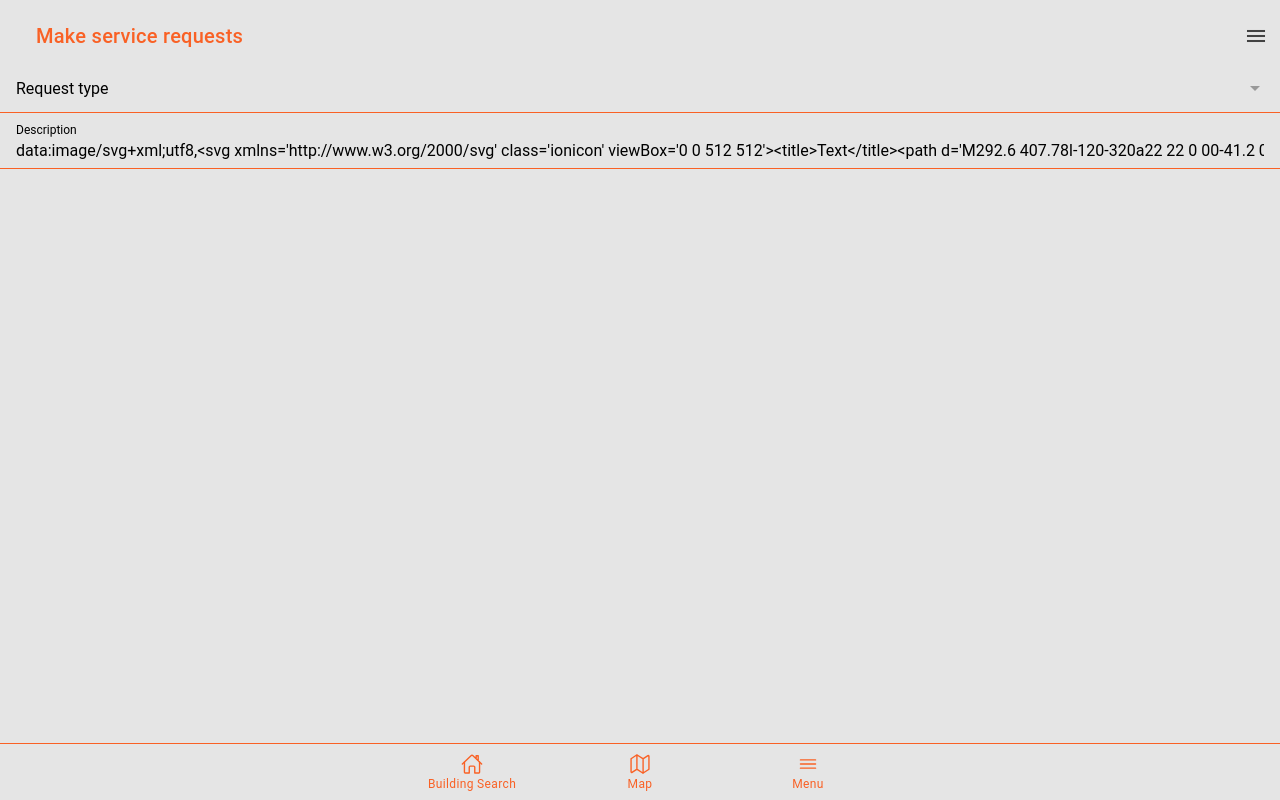
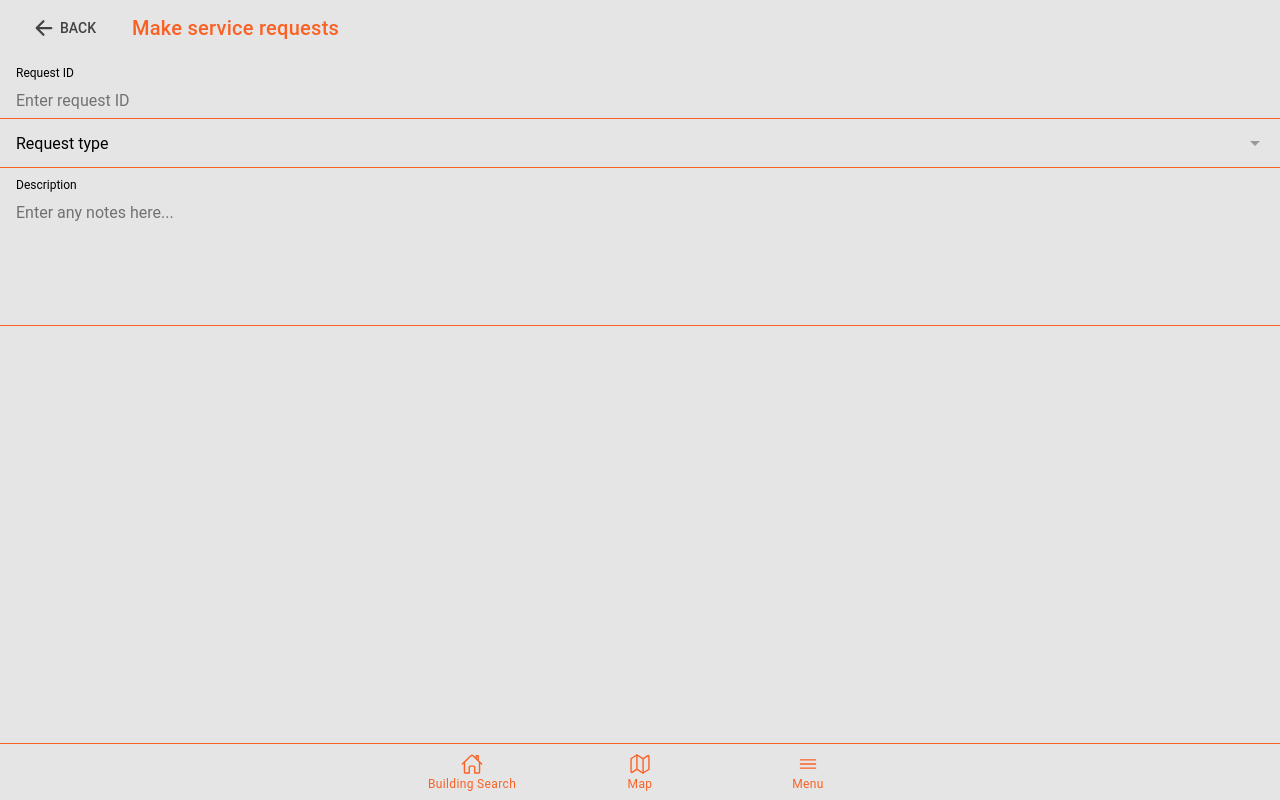
Before and after one commit to Maxjessome/PEJK, a React (Create React App) app in the folder Frontend/: page /Tenent_service_req in a window 1280 px wide. Built offline with nearby package versions, Linux system fonts and the light colour scheme.

Commit message:
BAck buttons included and textboxes

```diff
--- a/Frontend/src/App.tsx
+++ b/Frontend/src/App.tsx
@@ -20,7 +20,8 @@ import About_Us from './pages/About_Us';
 import Tenent_service_req from './pages/Tenent_service_req';
 import Menu_Tab from './pages/Menu_Tab';
 import Tenant_services from './pages/Tenant_services';
-
+import Complete_Job from './pages/Complete_Job';
+import Current_Jobs from './pages/Current_Jobs';
 import React from "react";
 import ReactDOM from "react-dom";
 import { Auth0Provider } from "@auth0/auth0-react";
@@ -43,8 +44,7 @@ import '@ionic/react/css/text-alignment.css';
 import '@ionic/react/css/text-transformation.css';
 import '@ionic/react/css/flex-utils.css';
 import '@ionic/react/css/display.css';
-import Complete_Job from './pages/Complete_Job';
-import Current_Jobs from './pages/Current_Jobs';
+
 
 
 
@@ -70,7 +70,7 @@ const App: React.FC = () => (
           <Route path="/Menu_Tab" component={Menu_Tab} exact={true} />
           <Route path="/Tenant_services" component={Tenant_services} exact={true} />
           <Route path="/Complete_Job" component={Complete_Job} exact={true} />
-          <Route path="Current_Jobs" component={Current_Jobs} exact={true} />
+          <Route path="/Current_Jobs" component={Current_Jobs} exact={true} />
           <Route exact path="/" render={() => <Redirect to="/home" />} />
         </IonRouterOutlet>
       <IonTabs>
--- a/Frontend/src/pages/About_Us.tsx
+++ b/Frontend/src/pages/About_Us.tsx
@@ -1,8 +1,9 @@
 import React, { useState } from 'react';
-import { IonContent, IonHeader, IonPage, IonTitle, IonToolbar, IonInput, IonItem, IonLabel, IonList, IonItemDivider, IonButtons,} from '@ionic/react';
+import { IonContent, IonHeader, IonPage, IonTitle, IonToolbar, IonInput, IonItem, IonLabel, IonList, IonItemDivider, IonButtons, IonBackButton,} from '@ionic/react';
 import './Tab2.css';
 import { Menu } from '../components/Menu';
 import { NavButtons } from '../components/NavButtons';
+import { arrowBack } from 'ionicons/icons';
 
 export const about_Us: React.FC = () => {
   return (
@@ -13,6 +14,9 @@ export const about_Us: React.FC = () => {
                 <IonButtons slot="end">
                     <NavButtons/>
                 </IonButtons>
+                <IonButtons slot="start">
+                        <IonBackButton color="#ffa200" text="Back" icon={arrowBack} defaultHref="/Menu_Tab" />
+                    </IonButtons>
             </IonToolbar>
       </IonHeader>
       <IonContent>
--- a/Frontend/src/pages/Building_Selection.tsx
+++ b/Frontend/src/pages/Building_Selection.tsx
@@ -1,4 +1,4 @@
-import { IonContent, IonItem, IonLabel, IonList, IonListHeader, IonSelect, IonSelectOption, IonPage, IonItemDivider, IonTitle, IonButtons, IonToolbar } from '@ionic/react';
+import { IonContent, IonItem, IonLabel, IonList, IonListHeader, IonSelect, IonSelectOption, IonPage, IonItemDivider, IonTitle, IonButtons, IonToolbar, IonButton } from '@ionic/react';
 import Listing from '../components/Buildings';
 import React, { useEffect, useState } from 'react';
 import axios from 'axios';
@@ -42,7 +42,6 @@ export const Building_Selection: React.FC = () => {
   return(
     <IonPage>
       <IonContent>
-        <IonList>
           <IonListHeader>
           <IonToolbar>
               <IonTitle>Building Selection</IonTitle>
@@ -56,7 +55,9 @@ export const Building_Selection: React.FC = () => {
           Filters
         </IonLabel>
       </IonItemDivider>
-          <IonItem>
+
+        <IonButton>
+            <IonItem>
             <IonLabel>Location</IonLabel>
             <IonSelect>
               interfaceOptions={location}
@@ -68,8 +69,9 @@ export const Building_Selection: React.FC = () => {
               <IonSelectOption value="On_Campus">On Campus</IonSelectOption>
               <IonSelectOption value="Off_Camous">Off Campus</IonSelectOption>
             </IonSelect>
-          </IonItem>
-
+            </IonItem>
+            </IonButton>
+          <IonButton>
           <IonItem>
             <IonLabel>Rent</IonLabel>
             <IonSelect>
@@ -83,7 +85,9 @@ export const Building_Selection: React.FC = () => {
               <IonSelectOption value="$500+">$500+</IonSelectOption>
             </IonSelect>
           </IonItem>
+          </IonButton>
 
+          <IonButton>
           <IonItem>
             <IonLabel>Parking</IonLabel>
             <IonSelect>
@@ -98,12 +102,14 @@ export const Building_Selection: React.FC = () => {
               <IonSelectOption value="No_Parking">No Parking</IonSelectOption>
             </IonSelect>
           </IonItem>
+          </IonButton>
 
           <IonItemDivider>Displaying Buildings Based of Your Search Criteria</IonItemDivider>
           <IonItem>Location: {location} </IonItem>
           <IonItem>Rent: {rent} </IonItem>
           <IonItem>Parking: {parking} </IonItem>
-        </IonList>
+
+
         <IonList>
           <IonItemDivider>
             <IonLabel>
--- a/Frontend/src/pages/Complete_Job.tsx
+++ b/Frontend/src/pages/Complete_Job.tsx
@@ -1,15 +1,20 @@
 import React, { useEffect, useState } from 'react';
-import { IonButton, IonCardContent, IonContent, IonHeader, IonPage, IonTitle, IonToolbar } from '@ionic/react';
+import { IonBackButton, IonButton, IonButtons, IonCardContent, IonContent, IonHeader, IonPage, IonTitle, IonToolbar } from '@ionic/react';
+import {arrowBack} from 'ionicons/icons';
 
 export const Finish_Job: React.FC = () => {
     return(
         <IonPage>
+            <IonContent>
             <IonHeader>
                 <IonToolbar>
+                    <IonButtons slot="start">
+                        <IonBackButton color="#ffa200" text="Back" icon={arrowBack} defaultHref="/Current_Jobs" />
+                    </IonButtons>
                     <IonTitle>Finish Job description</IonTitle>
                 </IonToolbar>
-
             </IonHeader>
+            </IonContent>
         </IonPage>
     );
 };
--- a/Frontend/src/pages/Current_Jobs.tsx
+++ b/Frontend/src/pages/Current_Jobs.tsx
@@ -1,6 +1,7 @@
 import React, { useEffect, useState } from 'react';
-import { IonButton, IonContent, IonHeader, IonList, IonPage, IonTitle, IonToolbar } from '@ionic/react';
+import { IonBackButton, IonButton, IonButtons, IonContent, IonHeader, IonList, IonPage, IonTitle, IonToolbar } from '@ionic/react';
 import Open_Jobs from '../components/Current_Job_Cards';
+import { arrowBack } from 'ionicons/icons';
 
 const Jobs =[
    { Request_ID :200, Request_type : "Heating", Description : "My heating doesn't work at all :(", Date_requested : 19990315},
@@ -15,6 +16,9 @@ export const Current_jobs: React.FC = () => {
             <IonHeader>
                 <IonToolbar>
                     <IonTitle>Current_Jobs</IonTitle>
+                    <IonButtons slot="start">
+                        <IonBackButton color="#ffa200" text="Back" icon={arrowBack} defaultHref="/Menu_tab" />
+                    </IonButtons>
                 </IonToolbar>
                 <IonList>
                     {Jobs.map((Job) =><Open_Jobs {...Job}/>)}
--- a/Frontend/src/pages/Tenant_services.tsx
+++ b/Frontend/src/pages/Tenant_services.tsx
@@ -1,7 +1,8 @@
 import './Tenent_service_req.css';
 import React, { useEffect, useState } from 'react';
-import { IonButton, IonContent, IonHeader, IonPage, IonTitle, IonToolbar } from '@ionic/react';
+import { IonBackButton, IonButton, IonButtons, IonContent, IonHeader, IonPage, IonTitle, IonToolbar } from '@ionic/react';
 import P_reqs from '../components/Past_requests';
+import { arrowBack } from 'ionicons/icons';
 
 /*
 This will go under the button when the backend is set up
@@ -16,6 +17,9 @@ export const Tenant_services: React.FC = () => {
         <IonHeader>
             <IonToolbar>
                 <IonTitle>Tenant Services</IonTitle>
+                <IonButtons slot="start">
+                        <IonBackButton color="#ffa200" text="Back" icon={arrowBack} defaultHref="/Menu_Tab" />
+                    </IonButtons>
             </IonToolbar>
         </IonHeader>
 
--- a/Frontend/src/pages/Tenent_service_req.tsx
+++ b/Frontend/src/pages/Tenent_service_req.tsx
@@ -1,26 +1,34 @@
-import { IonContent, IonHeader, IonPage, IonTitle, IonToolbar, IonList, IonButton, IonToast, IonMenuButton, IonButtons, IonInput, IonItem, IonLabel, IonSelect, IonSelectOption, IonListHeader } from '@ionic/react';
+import { IonContent, IonHeader, IonPage, IonTitle, IonToolbar, IonList, IonButton, IonToast, IonMenuButton, IonButtons, IonInput, IonItem, IonLabel, IonSelect, IonSelectOption, IonListHeader, IonTextarea, IonBackButton } from '@ionic/react';
 
 import axios from 'axios';
 import './Tenent_service_req.css';
 import React, { useEffect, useState } from 'react';
 import { NavButtons } from '../components/NavButtons';
-import { text } from 'ionicons/icons';
+import { arrowBack } from 'ionicons/icons';
 
 
+
+function setText(arg0: any) {
+  throw new Error('Function not implemented.');
+}
 export const Tenent_service_req: React.FC = () => {
   const[Issues, setIssue] = useState<string[]>([]);
+  const [text, setText] = useState<string>();
   return (
     <IonPage>
       <IonContent>
-        <IonList>
           <IonListHeader>
           <IonToolbar>
               <IonTitle>Make service requests</IonTitle>
-                  <IonButtons slot="end">
-                  <NavButtons/>
-              </IonButtons>
+              <IonButtons slot="start">
+                        <IonBackButton color="#ffa200" text="Back" icon={arrowBack} defaultHref="/Tenant_services" />
+                    </IonButtons>
             </IonToolbar>
             </IonListHeader>
+            <IonItem>
+              <IonLabel position="stacked">Request ID</IonLabel>
+              <IonTextarea rows={1} cols={10} placeholder="Enter request ID" value={text} onIonChange={e => setText(e.detail.value!)}></IonTextarea>
+            </IonItem>
           <IonItem>
             <IonLabel>Request type</IonLabel>
             <IonSelect>
@@ -38,10 +46,10 @@ export const Tenent_service_req: React.FC = () => {
           </IonItem>
           <IonItem>
               <IonLabel position="stacked">Description</IonLabel>
-              <IonInput value={text}> </IonInput>
+              <IonTextarea rows={6} cols={20} placeholder="Enter any notes here..." value={text} onIonChange={e => setText(e.detail.value!)}></IonTextarea>
             </IonItem>
-          </IonList>
       </IonContent>
+
     </IonPage>
   );
 };
```
